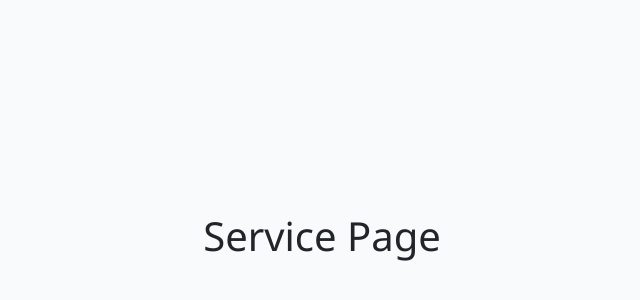
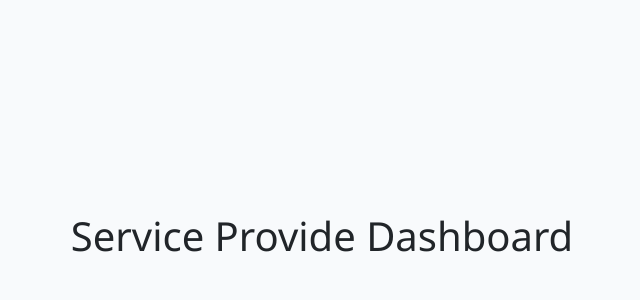
Before and after one commit to Oilia-basu/HomiGo, a React (Vite) app: page /provider in a window 1280 px wide. Shown: the part 160-460 px from the top of the page, without its empty margins (318-958 px from the left). Built offline with nearby package versions, Linux system fonts and the light colour scheme.

Commit message:
Setting Service provider Page at right place

```diff
--- a/routes/ProviderRoutes.jsx
+++ b/routes/ProviderRoutes.jsx
@@ -1,5 +1,5 @@
 import { Routes, Route } from "react-router-dom";
-import ServiceProviderPage from "../serviceprovider/ServiceProviderPage";
+import ServiceProviderPage from "../src/landing_Page/serviceprovider/ServiceProviderPage";
 
 
 const ProviderRoutes = () => {
--- a/src/landing_Page/careers/CareersPage.jsx
+++ b/src/landing_Page/careers/CareersPage.jsx
@@ -1,4 +1,4 @@
-import ServiceProviderPage from "../../../serviceprovider/ServiceProviderPage";
+import ServiceProviderPage from "../serviceprovider/ServiceProviderPage";
 import HiringCard from "./HiringCard";
 import { Link} from "react-router-dom";
 
--- a/serviceprovider/ServiceProviderPage.jsx
+++ b/src/landing_Page/serviceprovider/ServiceProviderPage.jsx
@@ -1,6 +1,6 @@
 function ServiceProviderPage() {
     return ( <>
-            <h1>Service Page</h1>
+            <h1>Service Provide Dashboard</h1>
     </>
     );
 }
--- a/src/main.jsx
+++ b/src/main.jsx
@@ -8,7 +8,7 @@ import Footer from "./landing_Page/Footer.jsx";
 
 import AppRoutes from "../routes/AppRoutes.jsx";
 
-import ServiceProviderPage from "../serviceprovider/ServiceProviderPage.jsx";
+import ServiceProviderPage from "./landing_Page/serviceprovider/ServiceProviderPage.jsx";
 import Admin from "./landing_Page/admin/Admin.jsx";
 import LoginRoutes from "../routes/LoginRoutes.jsx"
 import ProviderRoutes from "../routes/ProviderRoutes.jsx";
```
